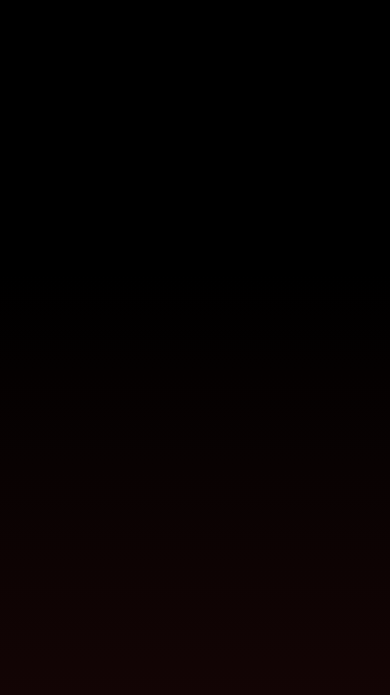
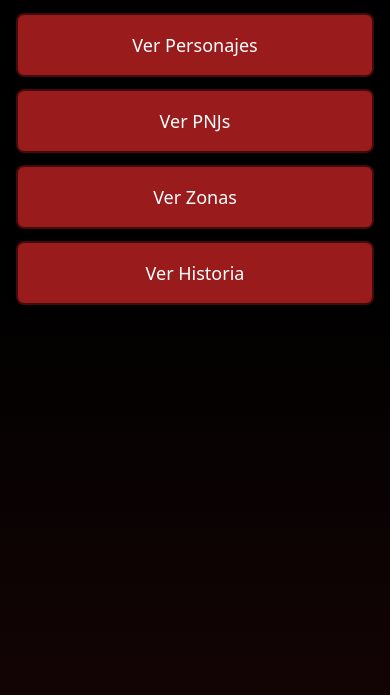
Before and after one commit to KazzK94/campaign-strahd, an Astro site: page / in a window 390 px wide. Shown: the part 149-844 px from the top of the page. Built offline with nearby package versions, Linux system fonts and the light colour scheme; Astro itself is replaced by a stand-in of ours.

Commit message:
Add mobile-friendly hotfix for character and lore navigation

```diff
--- a/src/pages/index.astro
+++ b/src/pages/index.astro
@@ -47,4 +47,41 @@ import Layout from "../layouts/Layout.astro";
       </div>
     </div>
   </div>
+
+
+  <!-- TODO: Remove this hotfix -->
+  <div class="md:hidden">
+    <div class="w-full h-full bg-black/20 relative">
+        <h1 class="text-3xl font-bold mb-1.5 text-center text-pretty">La Maldición de Strahd</h1>
+        <p class="text-base text-center italic text-pretty">Una aventura mastereada por Corven Dallas</p>
+
+        <div class="grid grid-cols-1 md:grid-cols-2 mt-4 gap-3">
+          <a
+            href="/pcs"
+            class="bg-red-800 border-2 border-red-950 text-lg text-center py-4 rounded-lg shadow-md hover:bg-red-900 transition-all duration-300"
+          >
+            Ver Personajes
+          </a>
+          <a
+            href="/npcs"
+            class="bg-red-800 border-2 border-red-950 text-lg text-center py-4 rounded-lg shadow-md hover:bg-red-900 transition-all duration-300"
+          >
+            Ver PNJs
+          </a>
+          <!-- faltan areas y lore -->
+          <a
+            href="/areas"
+            class="bg-red-800 border-2 border-red-950 text-lg text-center py-4 rounded-lg shadow-md hover:bg-red-900 transition-all duration-300"
+          >
+            Ver Zonas
+          </a>
+          <a
+            href="/lore"
+            class="bg-red-800 border-2 border-red-950 text-lg text-center py-4 rounded-lg shadow-md hover:bg-red-900 transition-all duration-300"
+          >
+            Ver Historia
+          </a>
+        </div>
+    </div>
+  </div>
 </Layout>
```
